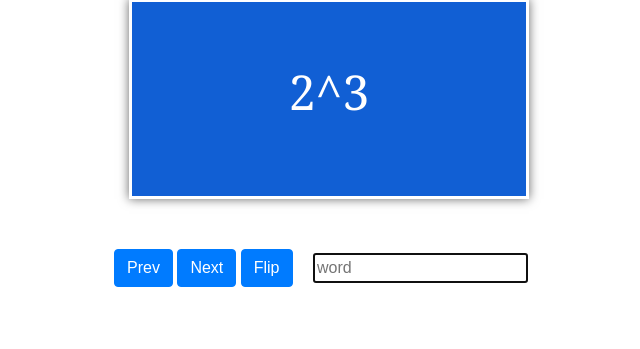
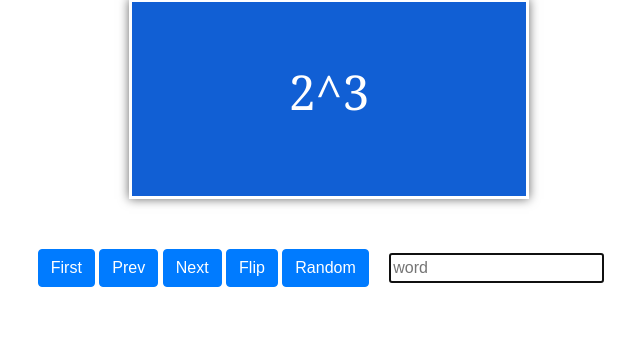
Before and after one commit to DarkLord580/STEMATICS, a Django app: page /category/1 in a window 1280 px wide. Shown: the part 334-683 px from the top of the page, without its empty margins (311-951 px from the left). Run offline with Django 3.2, Linux system fonts and the light colour scheme; data comes from the database, SQL or seed files in the repository; some libraries are stand-ins or nearby versions.

Commit message:
Adding first, random buttons

```diff
--- a/flashcards/templates/flashcards/category.html
+++ b/flashcards/templates/flashcards/category.html
@@ -37,9 +37,12 @@
 				</div>
 				<div>
 					<center>
+
+					<button type="button" id ="first" class="btn btn-primary">First</button>
 					<button type="button" id ="prev" class="btn btn-primary">Prev</button>
 					<button type="button" id="next" class="btn btn-primary">Next</button>
 					<button type="button" id="flip" class="btn btn-primary" >Flip</button>
+					<button type="button" id ="random" class="btn btn-primary">Random</button>
 					 <input autofocus class="mx-sm-3 mb-2" type="text" name="word" id="word" placeholder="word" />
 					</center>
 				</div>
@@ -60,6 +63,32 @@ const cards =  {{ jsonc | safe }};
 console.log(cards);
 const length = cards.length;
 var current = 0;
+
+
+
+function shuffle(a) {
+    var j, x, i;
+    for (i = a.length; i; i -= 1) {
+        j = Math.floor(Math.random() * i);
+        x = a[i - 1];
+        a[i - 1] = a[j];
+        a[j] = x;
+    }
+}
+
+function movefirst() {
+	current = 0;
+	$('#title').html(cards[current].fields.title);
+	$('#define').html(cards[current].fields.meaning);
+	$('#scard').removeClass("flipped");
+}
+
+function random() {
+	shuffle(cards);
+	movefirst();
+
+}
+
 
 function moveprev() {
 	current--;
@@ -86,12 +115,20 @@ function movenext() {
 }
 
 
+
+
 $(document).ready(function () {
 		if(length > 0) {
 			$('#title').html(cards[current].fields.title);
 			$('#define').html(cards[current].fields.meaning);
 
 		}
+		$("#random").click(function(){
+			random();
+		});
+		$("#first").click(function(){
+			movefirst();
+		});
 
 		$("#flip").click(function(){
 			$("#scard").toggleClass("flipped");
@@ -122,13 +159,13 @@ $(document).ready(function () {
 					var title = $.trim(cards[current].fields.title);
 					var word = $('#word').val();
 
-					if (title.indexOf(word) != -1) {
+					if (word != "" && title === word) {
 						$('#word').val('');
 						$('#word').focus();
 						movenext();
 						$("#scard").toggleClass("flipped");
 					} else  {
-						alert("Try again!1");
+						alert("Try again!");
 						$('#word').focus();
 					}
 			    break;
```
